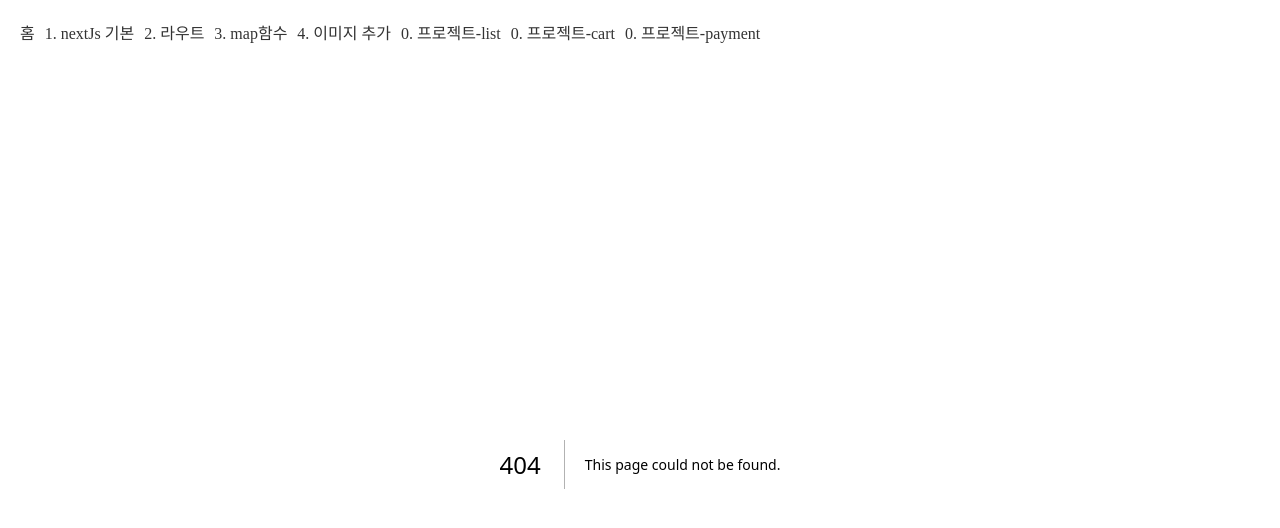
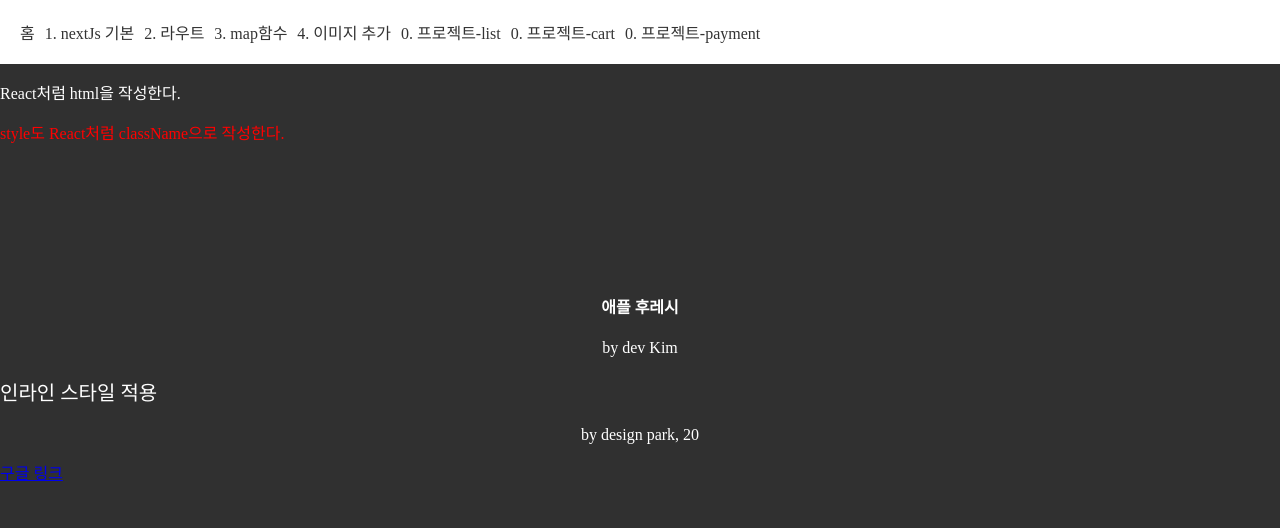
Before and after one commit to 5647kr/basic-nextjs, a Next.js app in the folder 2025.04.16/: page /basic in a window 1280 px wide. Before the commit this address had no page. Shown: the top 528 px of the page. Built offline with nearby package versions, Linux system fonts and the light colour scheme.

Commit message:
2025.04.16 메인 페이지 수정

```diff
--- /dev/null
+++ b/2025.04.16/app/basic/page.js
@@ -0,0 +1,19 @@
+export default function Basic() {
+  // 변수 선언
+  const name = "park"
+  const age = 20;
+  const link = "https://google.com";
+
+  return (
+    <div>
+      <p>React처럼 html을 작성한다.</p>
+      <p className="red">style도 React처럼 className으로 작성한다.</p>
+
+      <h4 className="title">애플 후레시</h4>
+      <p className="title-sub">by dev Kim</p>
+      <p style={{color: "white", fontSize: "20px"}}>인라인 스타일 적용</p>
+      <p className="title-sub">by design {name}, {age}</p>
+      <a href={link}>구글 링크</a>
+    </div>
+  )
+}
```
